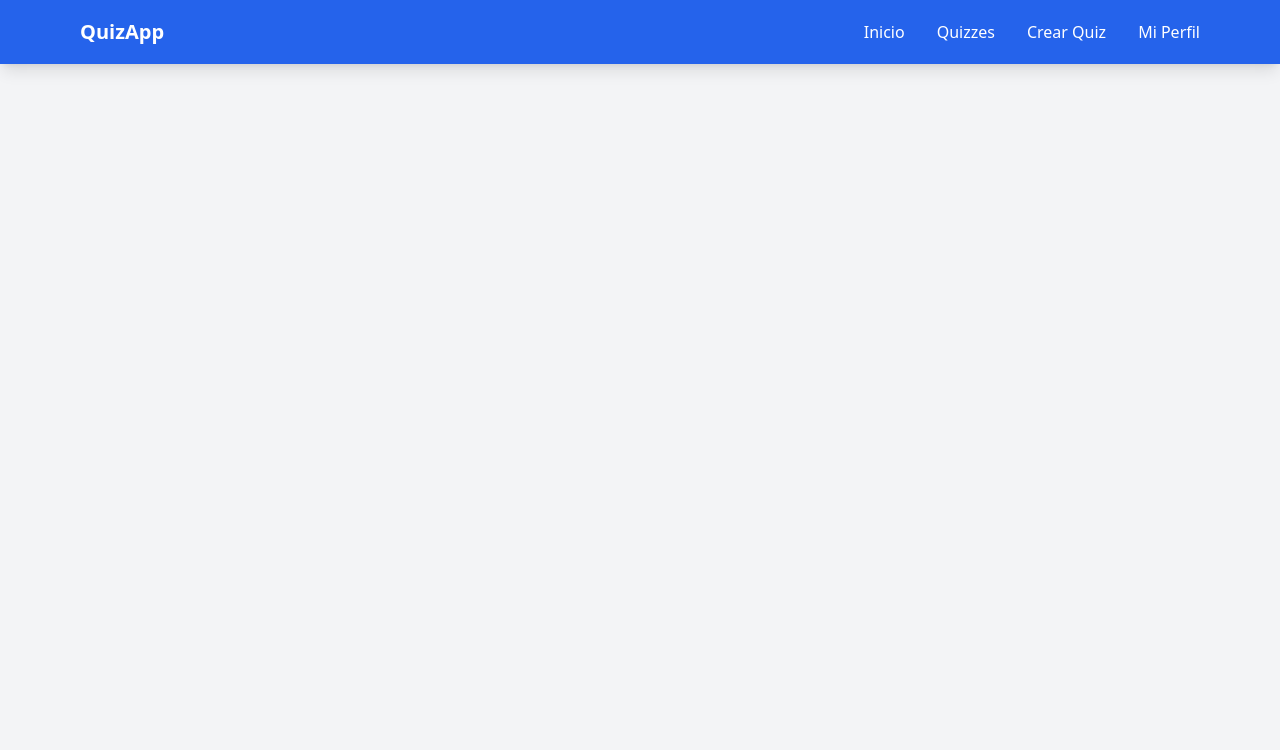
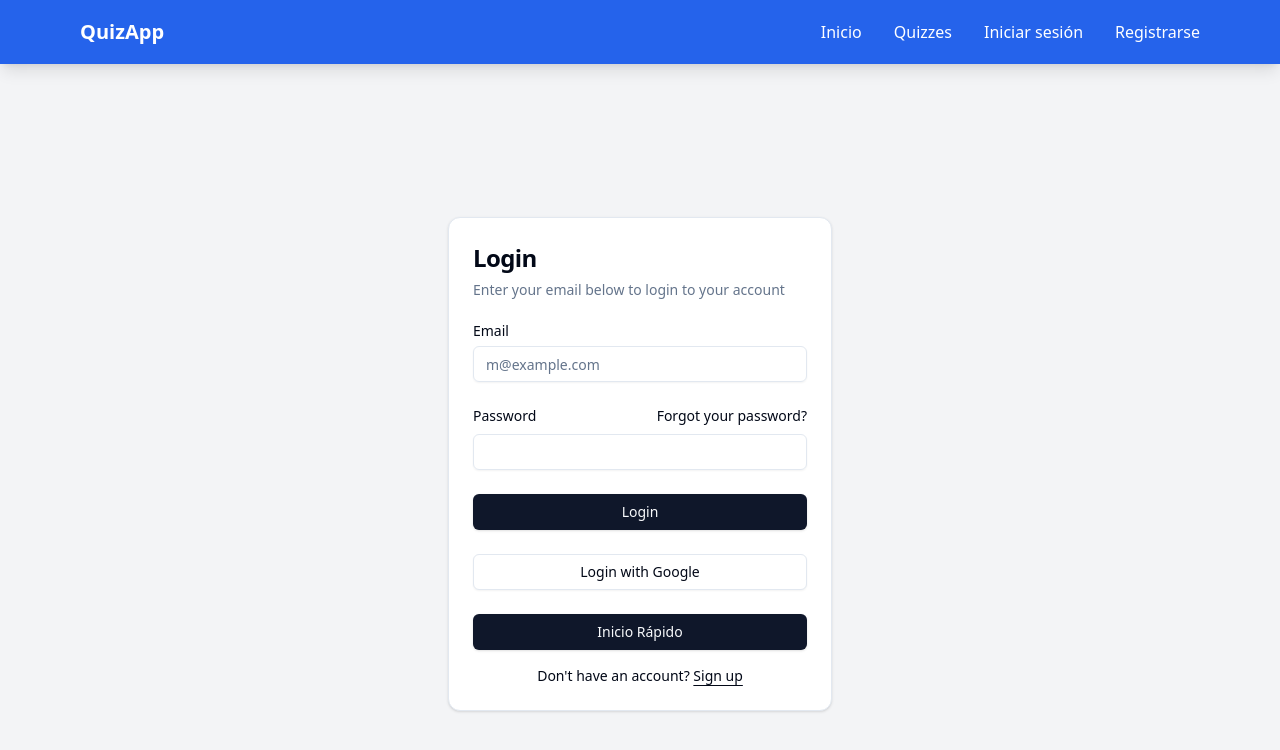
Before and after one commit to GuidoGabrielPascucci/my-quiz-app, a React (Vite) app: page /login in a window 1280 px wide. Shown: the top 750 px of the page. Built offline with nearby package versions, Linux system fonts and the light colour scheme; no server answers.

Commit message:
Agrego autenticación con login y navbar dinámica

```diff
--- a/src/App.tsx
+++ b/src/App.tsx
@@ -1,29 +1,41 @@
-import { Routes, Route } from 'react-router-dom'
-import Home from './pages/Home.jsx'
-import Quiz from './pages/Quiz.jsx'
-import Quizzes from './pages/Quizzes.jsx'
-import CreateQuiz from './pages/CreateQuiz.jsx'
-import Profile from './pages/Profile.jsx'
-import Navbar from './components/navbar.jsx'
+import { Routes, Route } from "react-router-dom";
+
+import Home from "./pages/Home.jsx";
+import Quiz from "./pages/Quiz.jsx";
+import Quizzes from "./pages/Quizzes.jsx";
+import CreateQuiz from "./pages/CreateQuiz.jsx";
+import Profile from "./pages/Profile.jsx";
+
+import Navbar from "./components/Navbar.jsx";
+
+import { useAuth } from "./context/AuthContext.jsx";
 import { QuizzesProvider } from "./context/QuizzesContext.jsx";
-import Auth from "./components/Auth.jsx";
+import ProtectedRoute from "./components/utils/ProtectedRoute.jsx";
+import Login from "./pages/Login.jsx";
 
 function App() {
+    const { user } = useAuth();
+
     return (
         <div className="min-h-screen bg-gray-100">
             <QuizzesProvider>
                 <Navbar />
                 <Routes>
+                    {/* Rutas públicas */}
                     <Route path="/" element={<Home />} />
                     <Route path="/quizzes" element={<Quizzes />} />
-          <Route path="/crear" element={<CreateQuiz />} />
+                    <Route path="/quizzes/:id" element={<Quiz />} />
+                    <Route path="/login" element={<Login />} />
+
+                    {/* Rutas protegidas: Solo accesibles si el usuario está autenticado */}
+                    <Route element={<ProtectedRoute canActivate={!!user} />}>
                         <Route path="/perfil" element={<Profile />} />
-          <Route path="/quizzes/:id" element={<Quiz />} />
-          <Route path="/auth" element={<Auth />} />
+                        <Route path="/crear-quiz" element={<CreateQuiz />} />
+                    </Route>
                 </Routes>
             </QuizzesProvider>
         </div>
-  )
+    );
 }
 
-export default App
+export default App;
--- a/src/components/login-form.tsx
+++ b/src/components/login-form.tsx
@@ -1,19 +1,79 @@
-import { cn } from "@/lib/utils"
-import { Button } from "@/components/ui/button"
+import { cn } from "@/lib/utils";
+import { Button } from "@/components/ui/button";
 import {
     Card,
     CardContent,
     CardDescription,
     CardHeader,
     CardTitle,
-} from "@/components/ui/card"
-import { Input } from "@/components/ui/input"
-import { Label } from "@/components/ui/label"
+} from "@/components/ui/card";
+import { Input } from "@/components/ui/input";
+import { Label } from "@/components/ui/label";
+import { useState } from "react";
+import { useNavigate } from "react-router-dom";
+import { useAuth } from "@/context/AuthContext";
+
+import User from "../types/user.type";
+
+type LoginResponse = {
+    success: boolean;
+    message: string;
+    accessToken: string;
+    user: User;
+};
 
 export function LoginForm({
     className,
     ...props
 }: React.ComponentPropsWithoutRef<"div">) {
+    const [email, setEmail] = useState("");
+    const [password, setPassword] = useState("");
+    const [error, setError] = useState("");
+    const [loading, setLoading] = useState(false);
+    const navigate = useNavigate();
+
+    const { login, user } = useAuth();
+
+    const inicioRapido = () => {
+        setEmail("g.g.pascucci@gmail.com");
+        setPassword("p4sk1234");
+    };
+
+    const handleSubmit = async (e: React.FormEvent) => {
+        e.preventDefault(); // Prevenir el comportamiento por defecto del formulario
+
+        if (!email || !password) {
+            setError("Por favor ingrese todos los campos.");
+            return;
+        }
+
+        setLoading(true);
+
+        const url = "http://localhost:1234/users/login";
+        try {
+            const response = await fetch(url, {
+                method: "POST",
+                headers: {
+                    "Content-Type": "application/json",
+                },
+                body: JSON.stringify({ email, password }),
+            });
+
+            const data: LoginResponse = await response.json();
+
+            if (response.ok) {
+                login(data.user, data.accessToken);
+                navigate("/");
+            } else {
+                setError(data.message || "Hubo un error al iniciar sesión.");
+            }
+        } catch (err) {
+            setError("Hubo un problema con la solicitud.");
+        } finally {
+            setLoading(false);
+        }
+    };
+
     return (
         <div className={cn("flex flex-col gap-6", className)} {...props}>
             <Card>
@@ -33,6 +93,8 @@ export function LoginForm({
                                     type="email"
                                     placeholder="m@example.com"
                                     required
+                                    value={email}
+                                    onChange={(e) => setEmail(e.target.value)}
                                 />
                             </div>
                             <div className="grid gap-2">
@@ -45,18 +107,48 @@ export function LoginForm({
                                         Forgot your password?
                                     </a>
                                 </div>
-                <Input id="password" type="password" required />
+                                <Input
+                                    id="password"
+                                    type="password"
+                                    required
+                                    value={password}
+                                    onChange={(e) =>
+                                        setPassword(e.target.value)
+                                    }
+                                />
                             </div>
-              <Button type="submit" className="w-full" onClick={() => alert("HOLA")}>
+
+                            {/* Mensaje de error */}
+                            {error && <p className="text-red-500">{error}</p>}
+
+                            <Button
+                                type="submit"
+                                className="w-full"
+                                onClick={handleSubmit}
+                            >
                                 Login
                             </Button>
-              <Button variant="outline" className="w-full">
+                            <Button
+                                variant="outline"
+                                className="w-full"
+                                onClick={() => alert("Te logueas con Google")}
+                            >
                                 Login with Google
+                            </Button>
+                            <Button
+                                type="button"
+                                className="w-full"
+                                onClick={inicioRapido}
+                            >
+                                Inicio Rápido
                             </Button>
                         </div>
                         <div className="mt-4 text-center text-sm">
                             Don&apos;t have an account?{" "}
-              <a href="#" className="underline underline-offset-4">
+                            <a
+                                href="#"
+                                className="underline underline-offset-4"
+                            >
                                 Sign up
                             </a>
                         </div>
@@ -64,5 +156,5 @@ export function LoginForm({
                 </CardContent>
             </Card>
         </div>
-  )
+    );
 }
--- a/src/components/navbar.tsx
+++ b/src/components/navbar.tsx
@@ -1,32 +1,54 @@
-import React, { useState } from 'react';
+import React, { useState } from "react";
+import { Link } from "react-router-dom";
+import { useAuth } from "../context/AuthContext";
 
 const Navbar = () => {
     const [isMenuOpen, setIsMenuOpen] = useState(false);
+    const { user, logout } = useAuth();
+
+    const linkClasses =
+        "text-white hover:text-blue-200 transition duration-300";
 
     return (
         <nav className="bg-blue-600 shadow-lg">
             <div className="max-w-6xl mx-auto px-4">
                 <div className="flex justify-between items-center h-16">
-
                     {/* Logo y título */}
                     <div className="flex items-center">
-            <span className="text-white text-xl font-bold">QuizApp</span>
+                        <span className="text-white text-xl font-bold">
+                            QuizApp
+                        </span>
                     </div>
 
                     {/* Enlaces de navegación para desktop */}
                     <div className="hidden md:flex items-center space-x-8">
-            <a href="/" className="text-white hover:text-blue-200 transition duration-300">
+                        <Link to="/" className={linkClasses}>
                             Inicio
-            </a>
-            <a href="/quizzes" className="text-white hover:text-blue-200 transition duration-300">
+                        </Link>
+                        <Link to="/quizzes" className={linkClasses}>
                             Quizzes
-            </a>
-            <a href="/crear" className="text-white hover:text-blue-200 transition duration-300">
-              Crear Quiz
-            </a>
-            <a href="/perfil" className="text-white hover:text-blue-200 transition duration-300">
+                        </Link>
+
+                        {user ? (
+                            <>
+                                <Link to="/crear-quiz" className={linkClasses}>
+                                    Crear Quizz
+                                </Link>
+                                <Link to="/perfil" className={linkClasses}>
                                     Mi Perfil
-            </a>
+                                </Link>
+                                <button onClick={logout}>Cerrar sesión</button>
+                            </>
+                        ) : (
+                            <>
+                                <Link to="/login" className={linkClasses}>
+                                    Iniciar sesión
+                                </Link>
+                                <Link to="/register" className={linkClasses}>
+                                    Registrarse
+                                </Link>
+                            </>
+                        )}
                     </div>
 
                     {/* Botón menú móvil */}
@@ -52,7 +74,6 @@ const Navbar = () => {
                             </svg>
                         </button>
                     </div>
-
                 </div>
 
                 {/* Menú móvil */}
--- /dev/null
+++ b/src/components/utils/ProtectedRoute.tsx
@@ -0,0 +1,16 @@
+import { Navigate, Outlet } from "react-router-dom";
+
+interface ProtectedRouteProps {
+    canActivate: boolean;
+    redirectPath?: string;
+}
+
+const ProtectedRoute = ({
+    canActivate,
+    redirectPath = "/",
+}: ProtectedRouteProps) => {
+    console.log("CAN ACTIVATE ES " + canActivate);
+    return canActivate ? <Outlet /> : <Navigate to={redirectPath} replace />;
+};
+
+export default ProtectedRoute;
--- /dev/null
+++ b/src/context/AuthContext.tsx
@@ -0,0 +1,63 @@
+import {
+    createContext,
+    useContext,
+    useState,
+    useEffect,
+    ReactNode,
+} from "react";
+import User from "../types/user.type";
+
+// Definir la estructura del contexto
+interface AuthContextType {
+    user: User | null;
+    login: (userData: User, accessToken: string) => void;
+    logout: () => void;
+}
+
+// Crear el contexto con valores por defecto
+const AuthContext = createContext<AuthContextType>({
+    user: null,
+    login: () => {},
+    logout: () => {},
+});
+
+interface AuthProviderProps {
+    children: ReactNode;
+}
+
+export const AuthProvider = ({ children }: AuthProviderProps) => {
+    const [user, setUser] = useState<User | null>(null);
+
+    useEffect(() => {
+        // Aquí podrías verificar si hay un token almacenado en localStorage o cookies
+        const storedUser = localStorage.getItem("user");
+        if (storedUser) {
+            setUser(JSON.parse(storedUser));
+        }
+    }, []);
+
+    const login = (userData: User, accessToken: string) => {
+        // Guardo el usuario en el contexto global
+        setUser(userData);
+
+        // Simulación de sesión persistente
+        localStorage.setItem("user", JSON.stringify(userData));
+
+        // Guardo el token en el almacenamiento local o global
+        localStorage.setItem("authToken", accessToken);
+    };
+
+    const logout = () => {
+        setUser(null);
+        localStorage.removeItem("user");
+        localStorage.removeItem("authToken");
+    };
+
+    return (
+        <AuthContext.Provider value={{ user, login, logout }}>
+            {children}
+        </AuthContext.Provider>
+    );
+};
+
+export const useAuth = () => useContext(AuthContext);
--- /dev/null
+++ b/src/pages/Login.tsx
@@ -0,0 +1,11 @@
+import { LoginForm } from "@/components/login-form";
+
+export default function Login() {
+    return (
+        <div className="flex min-h-svh w-full items-center justify-center p-6 md:p-10">
+            <div className="w-full max-w-sm">
+                <LoginForm />
+            </div>
+        </div>
+    );
+}
```
Also changed, not shown: src/components/Auth.tsx (deleted, +0 -11 lines), src/main.tsx (+16 -13 lines), src/types/user.type.tsx (added, +11 -0 lines), src/components/Auth3.tsx (deleted). Lines whose indentation alone changed are shown as unchanged.
